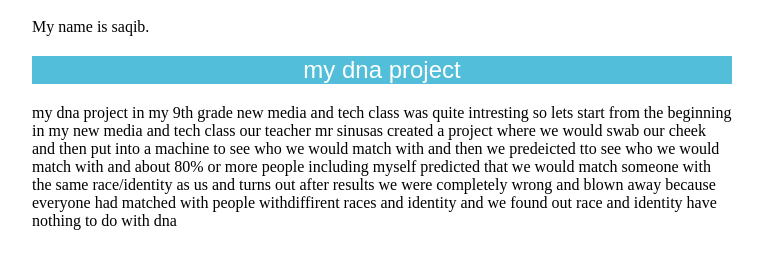
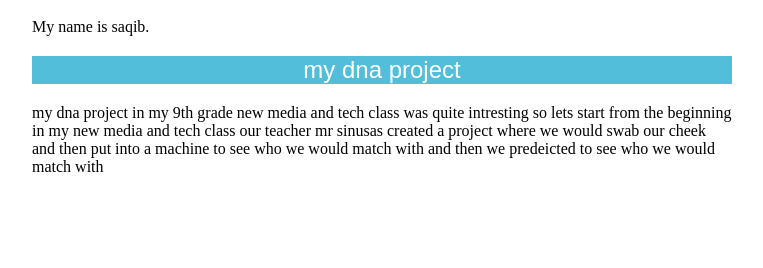
Before and after one commit to saqibthegreat/saqibthegreat.github.io, a plain HTML site: page index.html in a window 1280 px wide. Shown: the part 40-308 px from the top of the page, without its empty margins (258-1021 px from the left). Drawn offline with Linux system fonts and the light colour scheme; a web font is replaced by a local one.

Commit message:
Update index.html

```diff
--- a/index.html
+++ b/index.html
@@ -1,7 +1,7 @@
 <h1>Hi World!</h1>
   <p>My name is saqib.</p>
        <h2>my dna project</h4>
-<p>my dna project in my 9th grade new media and tech class was quite intresting so lets start from the beginning in my new media and tech class our teacher mr sinusas created a project where we would swab our cheek and then put into a machine to see who we would match with and then we predeicted tto see who we would match with and about 80% or more people including myself predicted that we would match someone with the same race/identity as us and turns out after results we were completely wrong and blown away because everyone had matched with people withdiffirent races and identity and we found out race and identity have nothing to do with dna</p></p>
+<p>my dna project in my 9th grade new media and tech class was quite intresting so lets start from the beginning in my new media and tech class our teacher mr sinusas created a project where we would swab our cheek and then put into a machine to see who we would match with and then we predeicted to see who we would match with</p></p>
 <!DOCTYPE html>
 <html lang="en">
 
```
